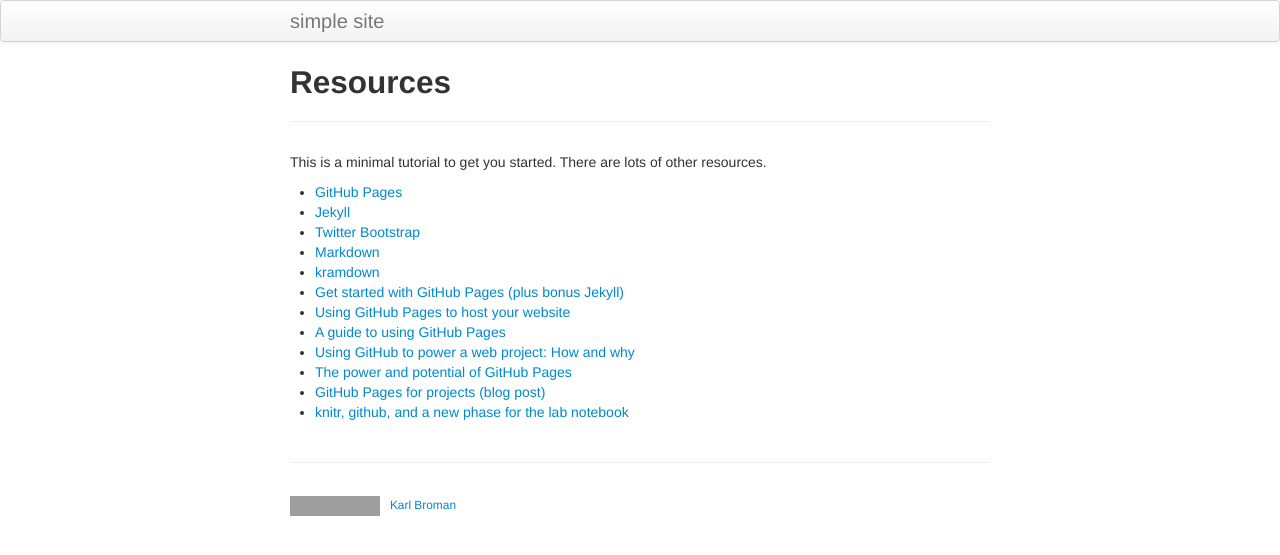
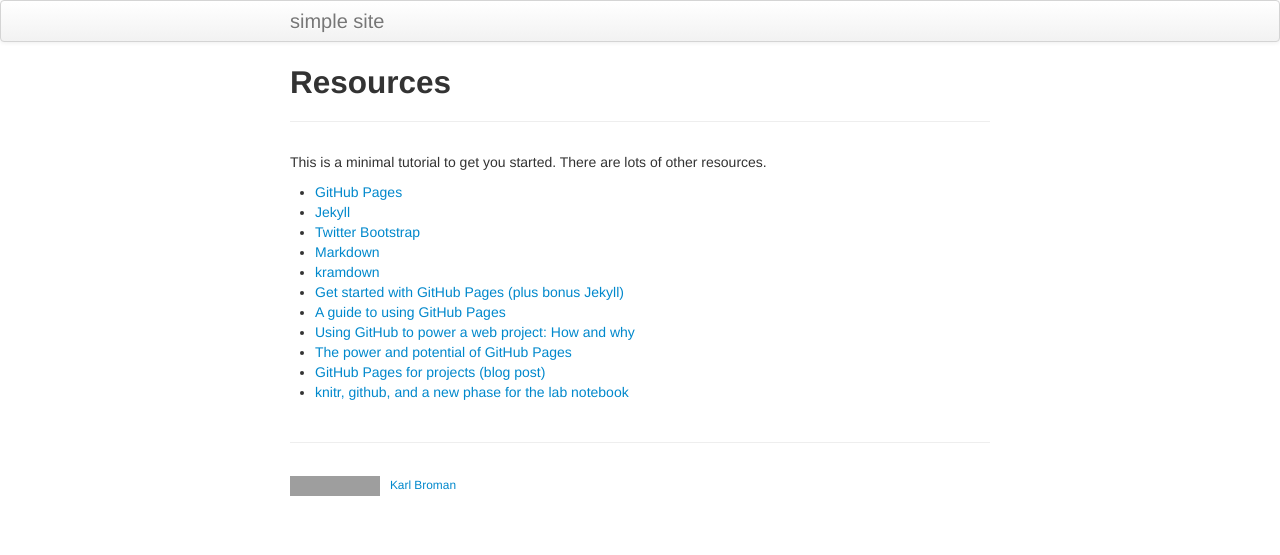
Before and after one commit to kbroman/simple_site, a Jekyll site: the page built from pages/resources.md, in a window 1280 px wide. Shown: the top 555 px of the page. Built offline with Jekyll 4.4.1, drawn with Linux system fonts in a browser that asks for light colours; grey boxes are pictures that could not be loaded.

Commit message:
pages/resources.md: remove broken link

```diff
--- a/pages/resources.md
+++ b/pages/resources.md
@@ -13,7 +13,6 @@ other resources.
 - [Markdown](https://daringfireball.net/projects/markdown)
 - [kramdown](https://kramdown.gettalong.org)
 - [Get started with GitHub Pages (plus bonus Jekyll)](https://24ways.org/2013/get-started-with-github-pages/)
-- [Using GitHub Pages to host your website](https://bcreativeweb.blogspot.com/2013/08/using-github-pages-to-host-your-website.html)
 - [A guide to using GitHub Pages](https://www.thinkful.com/learn/a-guide-to-using-github-pages/)
 - [Using GitHub to power a web project: How and why](https://audreywatters.com/2013/07/07/how-to-run-your-site-on-github/)
 - [The power and potential of GitHub Pages](https://konklone.com/post/the-power-and-potential-of-github-pages)
```
